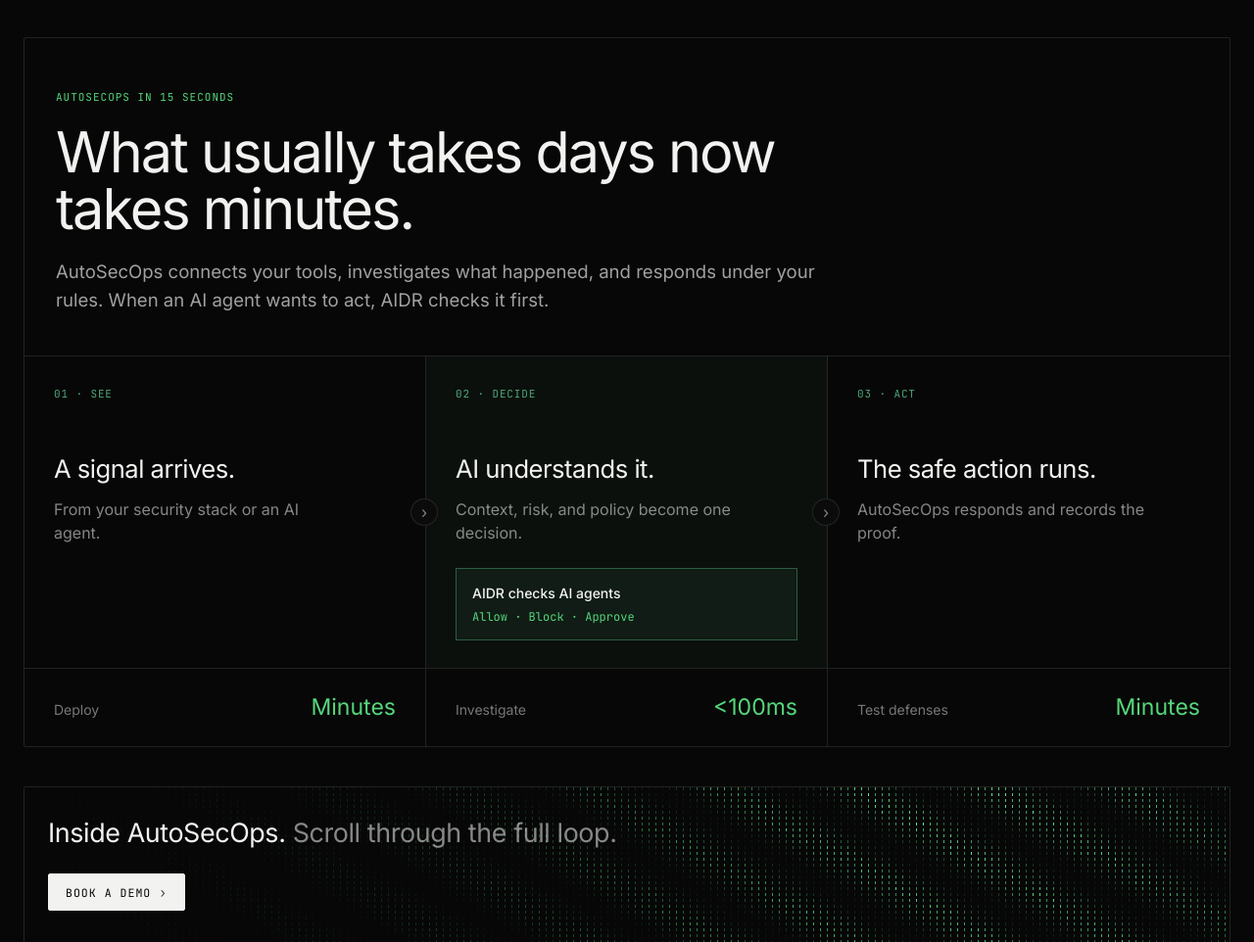
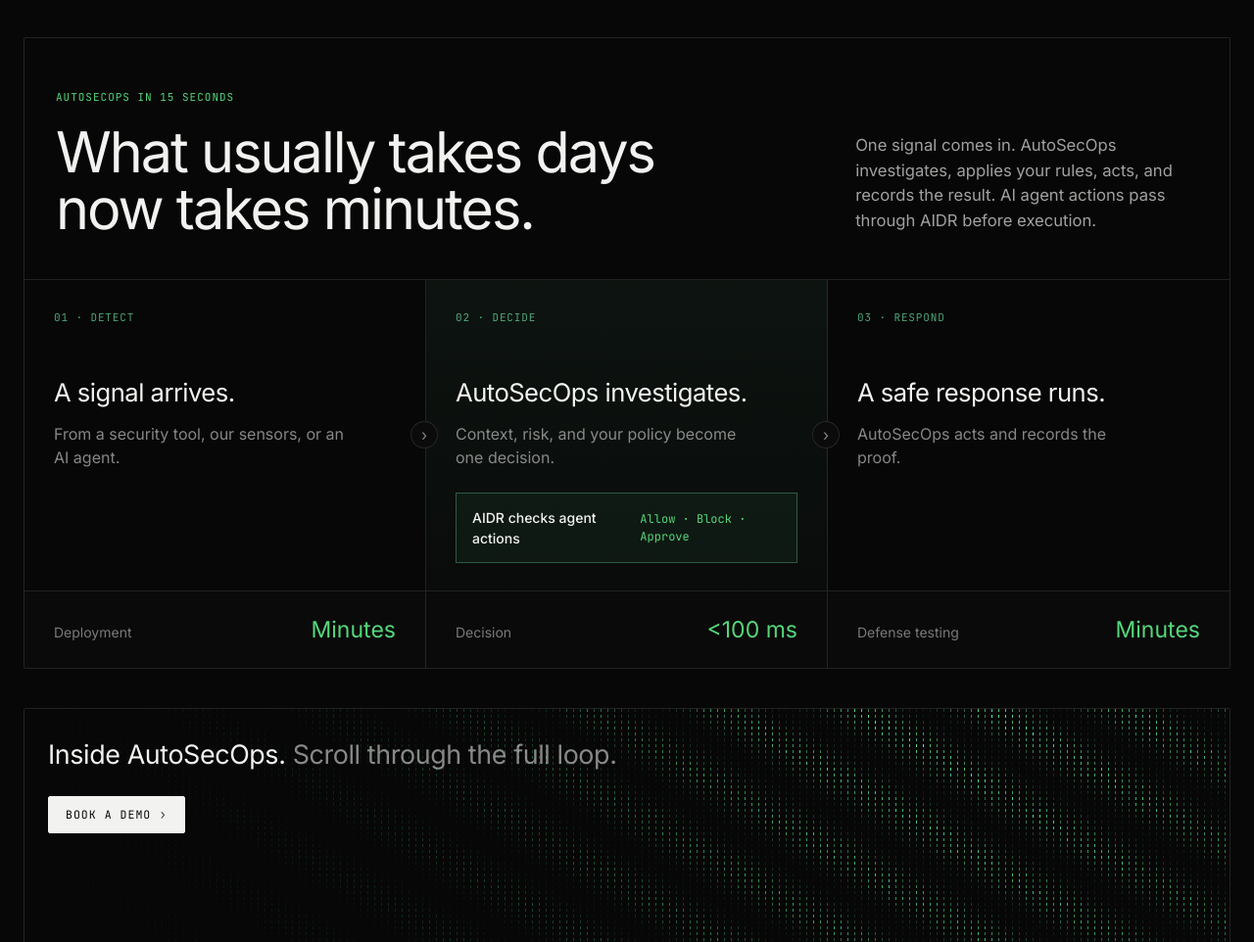
Before and after one commit to SingularityRD/web, a plain HTML site: page index.html in a window 1280 px wide. Shown: the part 1016-1978 px from the top of the page at 98% size. Drawn offline with Linux system fonts and the light colour scheme.

Commit message:
Refine the AutoSecOps incident story

```diff
--- a/index.html
+++ b/index.html
@@ -310,36 +310,36 @@
     <header class="story-intro" id="problem">
       <p class="eyebrow">AutoSecOps in 15 seconds</p>
       <h2 id="platform-h">What usually takes days now takes minutes.</h2>
-      <p>AutoSecOps connects your tools, investigates what happened, and responds under your rules. When an AI agent wants to act, AIDR checks it first.</p>
+      <p>One signal comes in. AutoSecOps investigates, applies your rules, acts, and records the result. AI agent actions pass through AIDR before execution.</p>
     </header>
 
     <ol class="story-flow" id="architecture" aria-label="How AutoSecOps works">
       <li>
-        <span class="story-num">01 · See</span>
+        <span class="story-num">01 · Detect</span>
         <h3>A signal arrives.</h3>
-        <p>From your security stack or an AI agent.</p>
+        <p>From a security tool, our sensors, or an AI agent.</p>
       </li>
       <li class="is-decision">
         <span class="story-num">02 · Decide</span>
-        <h3>AI understands it.</h3>
-        <p>Context, risk, and policy become one decision.</p>
+        <h3>AutoSecOps investigates.</h3>
+        <p>Context, risk, and your policy become one decision.</p>
         <div class="story-guard" id="aidr">
-          <b>AIDR checks AI agents</b>
+          <b>AIDR checks agent actions</b>
           <span>Allow · Block · Approve</span>
         </div>
       </li>
       <li>
-        <span class="story-num">03 · Act</span>
-        <h3>The safe action runs.</h3>
-        <p>AutoSecOps responds and records the proof.</p>
+        <span class="story-num">03 · Respond</span>
+        <h3>A safe response runs.</h3>
+        <p>AutoSecOps acts and records the proof.</p>
       </li>
     </ol>
 
-    <div class="story-results" role="list" aria-label="AutoSecOps speed">
-      <p role="listitem"><span>Deploy</span><strong>Minutes</strong></p>
-      <p role="listitem"><span>Investigate</span><strong>&lt;100ms</strong></p>
-      <p role="listitem"><span>Test defenses</span><strong>Minutes</strong></p>
-    </div>
+    <dl class="story-results" aria-label="AutoSecOps operational speed">
+      <div><dt>Deployment</dt><dd>Minutes</dd></div>
+      <div><dt>Decision</dt><dd>&lt;100 ms</dd></div>
+      <div><dt>Defense testing</dt><dd>Minutes</dd></div>
+    </dl>
   </div>
 </section>
 
--- a/styles.css
+++ b/styles.css
@@ -2765,12 +2765,15 @@
     var(--panel);
 }
 .story-intro {
-  max-width: 940px;
+  display: grid;
+  grid-template-columns: minmax(0, 1.35fr) minmax(280px, 0.65fr);
+  column-gap: clamp(40px, 7vw, 110px);
+  align-items: end;
   padding: 52px 32px 42px;
 }
-.story-intro .eyebrow { color: var(--accent-green); }
+.story-intro .eyebrow { grid-column: 1 / -1; color: var(--accent-green); }
 .story-intro h2 {
-  margin: 0 0 20px;
+  margin: 0;
   max-width: 820px;
   font-size: clamp(34px, 4.5vw, 62px);
   font-weight: 400;
@@ -2778,9 +2781,10 @@
   letter-spacing: -0.035em;
 }
 .story-intro > p:last-child {
-  max-width: 780px;
-  margin: 0;
-  font-size: clamp(16px, 1.45vw, 20px);
+  margin: 0;
+  max-width: 470px;
+  padding-bottom: 4px;
+  font-size: clamp(16px, 1.3vw, 18px);
   line-height: 1.55;
   color: rgba(242, 242, 240, 0.66);
 }
@@ -2816,7 +2820,10 @@
   content: "›";
   transform: translateY(-50%);
 }
-.story-flow .is-decision { background: rgba(110, 231, 168, 0.035); }
+.story-flow .is-decision {
+  background:
+    linear-gradient(180deg, rgba(110, 231, 168, 0.055), rgba(110, 231, 168, 0.018));
+}
 .story-num {
   display: block;
   margin-bottom: 50px;
@@ -2840,15 +2847,16 @@
   color: rgba(242, 242, 240, 0.54);
 }
 .story-guard {
+  display: flex;
+  align-items: baseline;
+  justify-content: space-between;
+  gap: 16px;
   margin-top: 24px;
   padding: 14px 16px;
   border: 1px solid rgba(110, 231, 168, 0.32);
   background: rgba(110, 231, 168, 0.055);
 }
-.story-guard b,
-.story-guard span { display: block; }
 .story-guard b {
-  margin-bottom: 5px;
   font-size: 14px;
   font-weight: 500;
   color: var(--text);
@@ -2861,8 +2869,10 @@
 .story-results {
   display: grid;
   grid-template-columns: repeat(3, minmax(0, 1fr));
-}
-.story-results p {
+  margin: 0;
+  background: rgba(255, 255, 255, 0.012);
+}
+.story-results div {
   display: flex;
   align-items: baseline;
   justify-content: space-between;
@@ -2871,12 +2881,13 @@
   padding: 22px 30px;
   border-right: 1px solid var(--line);
 }
-.story-results p:last-child { border-right: 0; }
-.story-results span {
+.story-results div:last-child { border-right: 0; }
+.story-results dt {
   font-size: 14px;
   color: rgba(242, 242, 240, 0.48);
 }
-.story-results strong {
+.story-results dd {
+  margin: 0;
   font-size: clamp(18px, 1.8vw, 25px);
   font-weight: 400;
   color: var(--accent-green);
@@ -2905,6 +2916,9 @@
   .runtime-step { display: grid; grid-template-columns: 58px minmax(0, 1fr); column-gap: 12px; }
   .runtime-step span { grid-row: 1 / 3; margin: 2px 0 0; }
   .runtime-step b { margin-bottom: 5px; }
+  .story-intro { grid-template-columns: 1fr; }
+  .story-intro h2 { margin-bottom: 20px; }
+  .story-intro > p:last-child { max-width: 760px; }
   .story-flow { grid-template-columns: 1fr; }
   .story-flow > li { min-height: 0; border-right: 0; border-bottom: 1px solid var(--line); }
   .story-flow > li:last-child { border-bottom: 0; }
@@ -2927,8 +2941,9 @@
   .story-flow > li { padding: 26px 20px; }
   .story-flow > li:not(:last-child)::after { right: 20px; }
   .story-results { grid-template-columns: 1fr; }
-  .story-results p { padding: 17px 20px; border-right: 0; border-bottom: 1px solid var(--line); }
-  .story-results p:last-child { border-bottom: 0; }
+  .story-results div { padding: 17px 20px; border-right: 0; border-bottom: 1px solid var(--line); }
+  .story-results div:last-child { border-bottom: 0; }
+  .story-guard { align-items: flex-start; flex-direction: column; gap: 7px; }
 }
 
 /* ══ Polish layer: entrances, micro-interactions, idle life ══════════════ */
```
